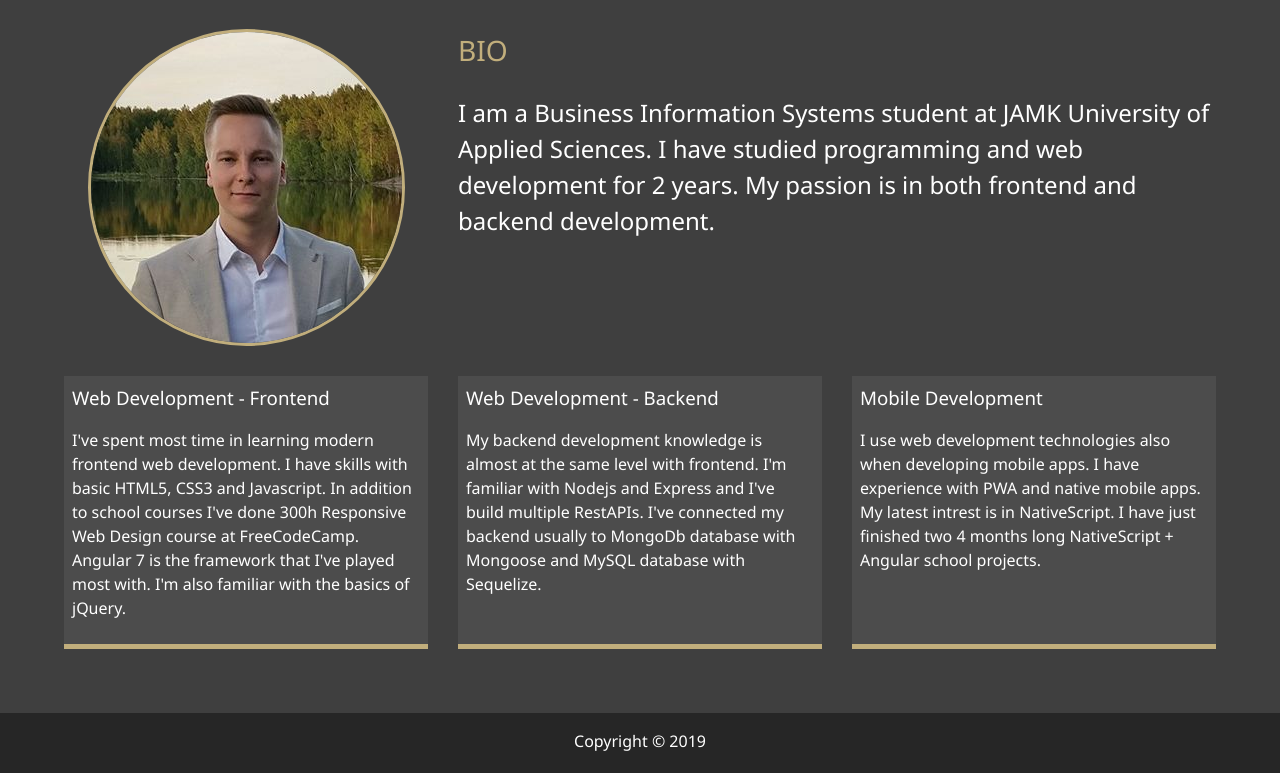
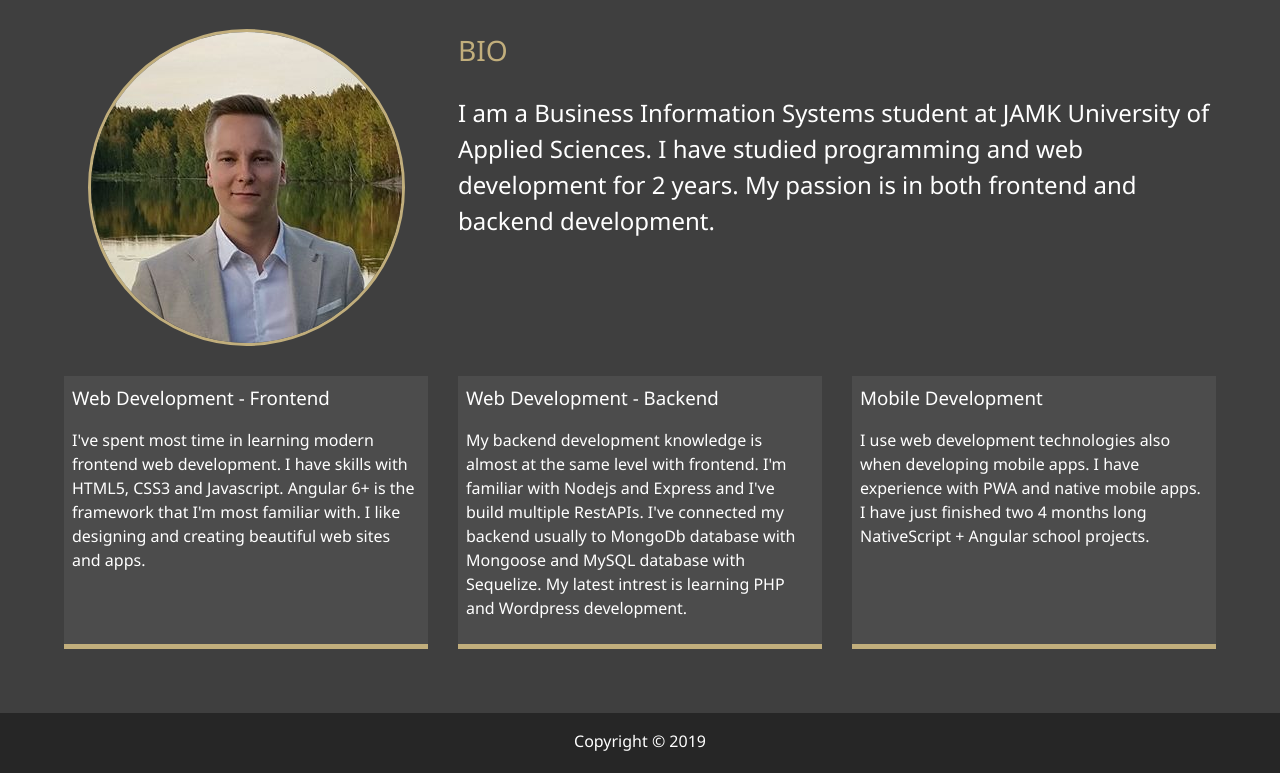
Before and after one commit to eelanet/portfolio, a website: page dist/about.html in a window 1280 px wide. Shown: the part 253-1026 px from the top of the page. Drawn offline with Linux system fonts and the light colour scheme.

Commit message:
bio paivitys + liinapp

```diff
--- a/dist/about.html
+++ b/dist/about.html
@@ -73,10 +73,8 @@
         <h3>Web Development - Frontend</h3>
         <p>
           I've spent most time in learning modern frontend web development. I
-          have skills with basic HTML5, CSS3 and Javascript. In addition to school courses I've done 300h
-          Responsive Web Design course at FreeCodeCamp. Angular 7 is the
-          framework that I've played most with. I'm also familiar with the basics
-          of jQuery.
+          have skills with HTML5, CSS3 and Javascript. Angular 6+ is the
+          framework that I'm most familiar with. I like designing and creating beautiful web sites and apps.
         </p>
       </div>
 
@@ -85,7 +83,8 @@
         <p>
           My backend development knowledge is almost at the same level with
           frontend. I'm familiar with Nodejs and Express and I've build multiple RestAPIs. I've connected my backend
-          usually to MongoDb database with Mongoose and MySQL database with Sequelize.
+          usually to MongoDb database with Mongoose and MySQL database with Sequelize. My latest intrest is learning PHP
+          and Wordpress development.
         </p>
       </div>
 
@@ -93,7 +92,7 @@
         <h3>Mobile Development</h3>
         <p>
           I use web development technologies also when developing mobile apps. I have
-          experience with PWA and native mobile apps. My latest intrest is in NativeScript. I have just finished two 4
+          experience with PWA and native mobile apps. I have just finished two 4
           months long NativeScript + Angular school projects.
         </p>
       </div>
```
Also changed, not shown: dist/work.html (+2 -2 lines).
